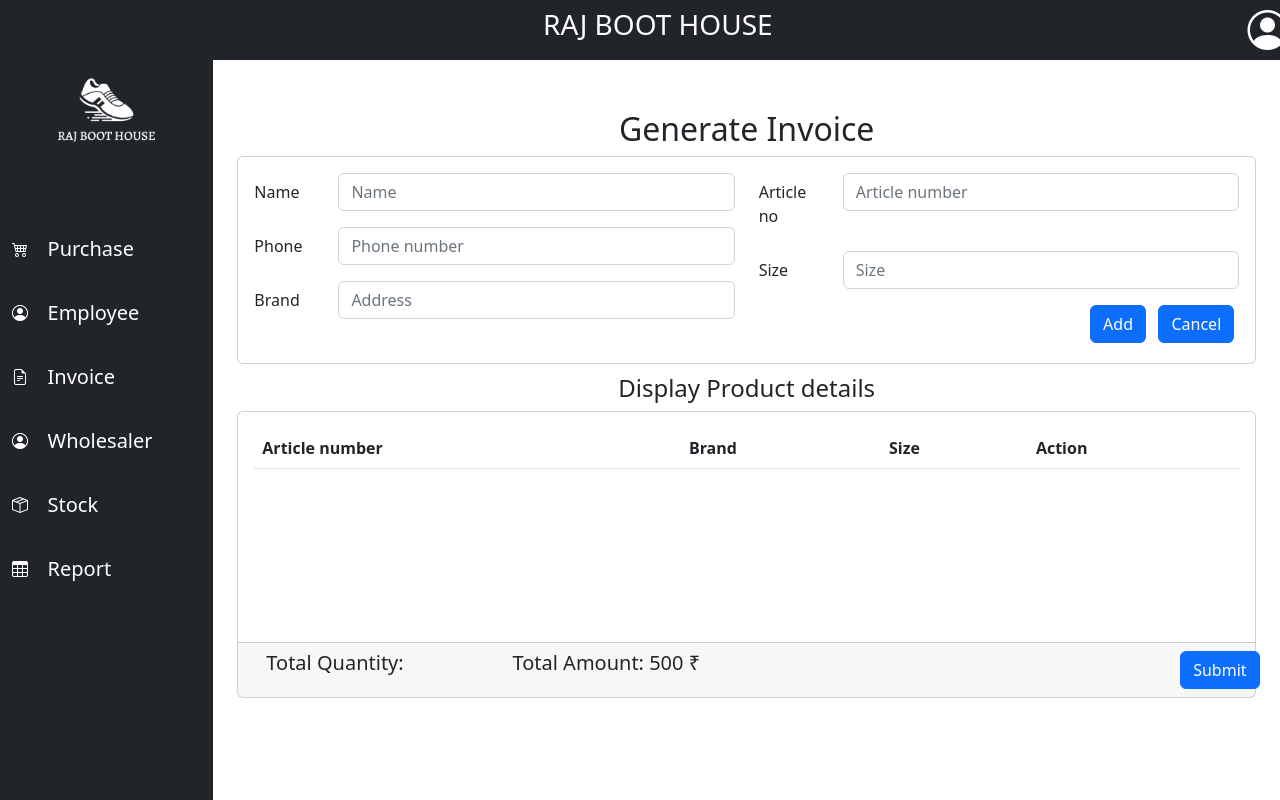
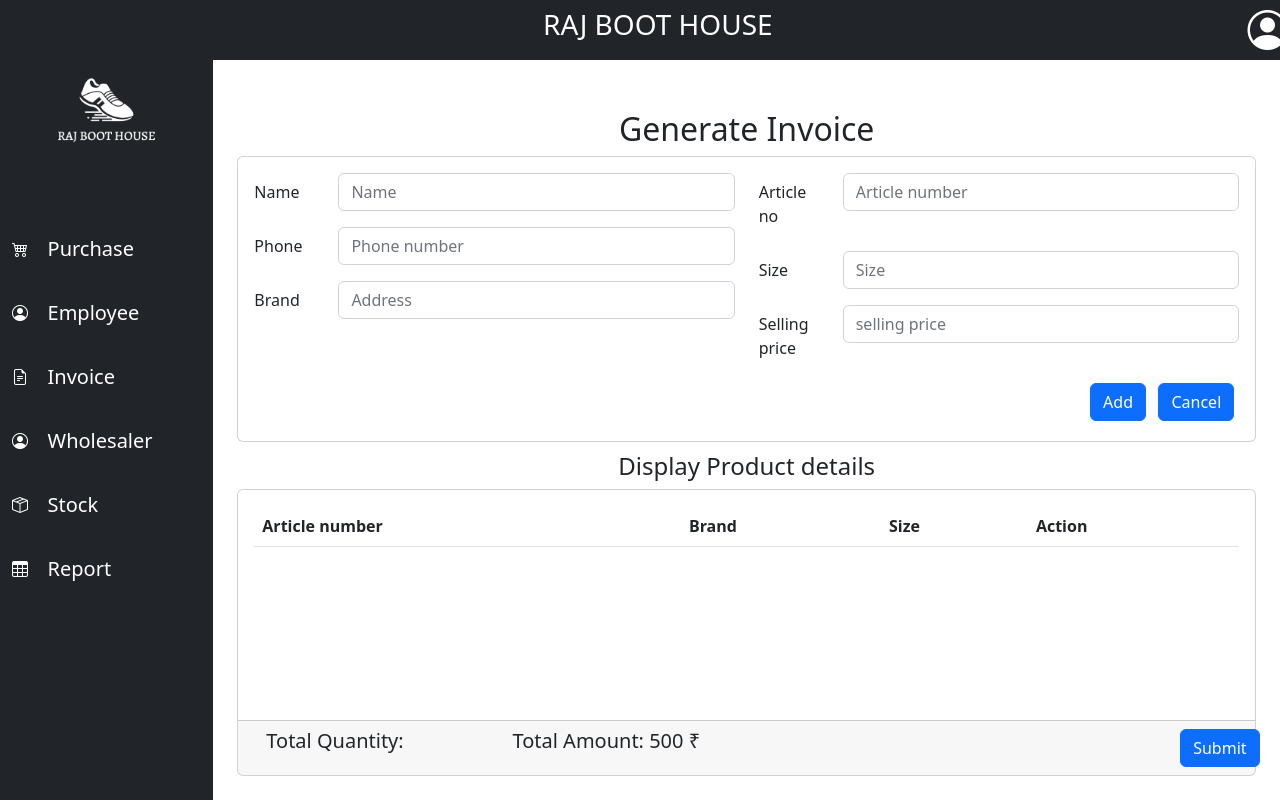
Before and after one commit to Mayan-007/erp-project, a React (Create React App) app in the folder frontend/app/: page /invoice in a window 1280 px wide. Built offline with nearby package versions, Linux system fonts and the light colour scheme.

Commit message:
updated_invoice

```diff
--- a/frontend/app/src/components/Invoice.js
+++ b/frontend/app/src/components/Invoice.js
@@ -84,6 +84,20 @@ const Invoice = () => {
                                             />
                                         </Col>
                                     </Form.Group>
+                                    <Form.Group as={Row} className="mb-3" >
+                                        <Form.Label column md="2" htmlFor='selling_price'>
+                                            Selling price
+                                        </Form.Label>
+                                        <Col md="10">
+                                            <Form.Control type="text"
+                                                name='selling_price'
+                                                id='selling_price'
+                                                className="form-control"
+                                                placeholder='selling price'
+
+                                            />
+                                        </Col>
+                                    </Form.Group>
 
                                     <div className='mb-1 justify-content-end' style={{ textalign: 'right' }}>
                                         <button type="submit" className="btn btn-primary" style={{ marginLeft: '69%' }}>Add</button>&nbsp;&nbsp;&nbsp;
```
